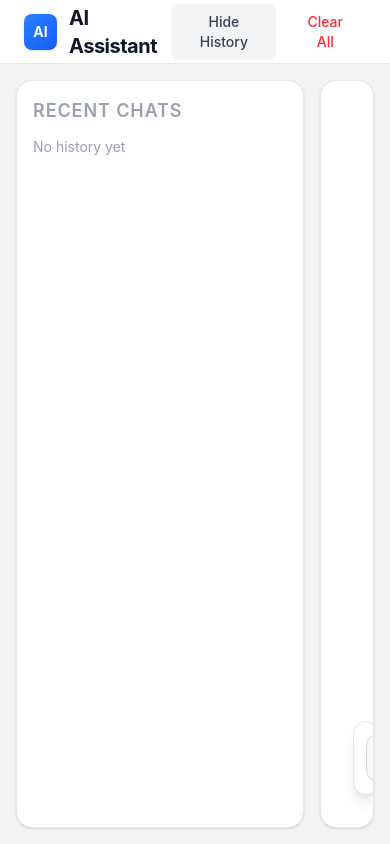
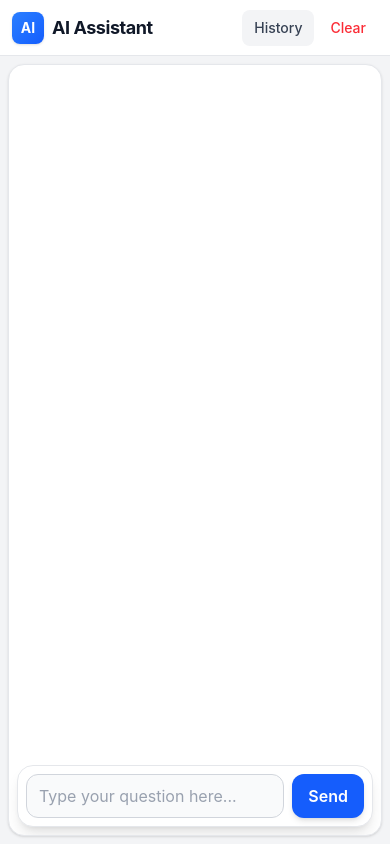
Before and after one commit to Gauravjangra2003/Gemini-Chat-Assistant, a React (Vite) app: page / in a window 390 px wide. Built offline with nearby package versions, Linux system fonts and the light colour scheme.

Commit message:
feat: Add Responsive design

```diff
--- a/src/App.jsx
+++ b/src/App.jsx
@@ -4,16 +4,18 @@ import Sidebar from './components/Sidebar'
 import ChatArea from './components/ChatArea'
 
 function App() {
-  const [showHistory, setShowHistory] = useState(true)
+  const [showHistory, setShowHistory] = useState(
+    () => window.matchMedia('(min-width: 768px)').matches
+  )
 
   return (
-    <div className="h-screen flex flex-col bg-gray-100">
+    <div className="h-dvh flex flex-col bg-gray-100">
       <Header
         showHistory={showHistory}
         onToggleHistory={() => setShowHistory((prev) => !prev)}
       />
-      <div className="flex-1 min-h-0 flex gap-4 p-4">
-        {showHistory && <Sidebar />}
+      <div className="flex-1 min-h-0 flex gap-4 p-2 sm:p-4">
+        {showHistory && <Sidebar onClose={() => setShowHistory(false)} />}
         <ChatArea />
       </div>
     </div>
--- a/src/components/ChatInput.jsx
+++ b/src/components/ChatInput.jsx
@@ -1,13 +1,13 @@
 function ChatInput() {
   return (
-    <div className="px-8 pb-8 pt-4">
-      <div className="max-w-3xl mx-auto bg-white rounded-2xl shadow-lg border border-gray-200 p-3 flex items-center gap-3">
+    <div className="px-2 pb-2 pt-2 sm:px-8 sm:pb-8 sm:pt-4">
+      <div className="max-w-3xl mx-auto bg-white rounded-2xl shadow-lg border border-gray-200 p-2 sm:p-3 flex items-center gap-2 sm:gap-3">
         <input
-          className="flex-1 h-12 px-4 rounded-xl border border-gray-300 bg-gray-50 text-gray-800 placeholder-gray-400 text-base text-left outline-none focus:bg-white focus:border-blue-500 focus:ring-4 focus:ring-blue-100 transition"
+          className="flex-1 min-w-0 h-11 sm:h-12 px-3 sm:px-4 rounded-xl border border-gray-300 bg-gray-50 text-gray-800 placeholder-gray-400 text-base text-left outline-none focus:bg-white focus:border-blue-500 focus:ring-4 focus:ring-blue-100 transition"
           type="text"
           placeholder="Type your question here..."
         />
-        <button className="h-12 px-7 rounded-xl bg-blue-600 text-white font-semibold text-base shadow-md hover:bg-blue-700 active:scale-95 transition cursor-pointer">
+        <button className="h-11 sm:h-12 px-4 sm:px-7 shrink-0 rounded-xl bg-blue-600 text-white font-semibold text-base shadow-md hover:bg-blue-700 active:scale-95 transition cursor-pointer">
           Send
         </button>
       </div>
--- a/src/components/Header.jsx
+++ b/src/components/Header.jsx
@@ -1,24 +1,26 @@
 function Header({ showHistory, onToggleHistory }) {
   return (
-    <header className="h-16 shrink-0 bg-white border-b border-gray-200 px-6 flex items-center justify-between">
-      <div className="flex items-center gap-3">
-        <div className="w-9 h-9 rounded-lg bg-gradient-to-br from-blue-500 to-blue-600 text-white font-bold text-sm flex items-center justify-center shadow-sm">
+    <header className="h-14 sm:h-16 shrink-0 bg-white border-b border-gray-200 px-3 sm:px-6 flex items-center justify-between gap-2">
+      <div className="flex items-center gap-2 sm:gap-3 min-w-0">
+        <div className="w-8 h-8 sm:w-9 sm:h-9 shrink-0 rounded-lg bg-gradient-to-br from-blue-500 to-blue-600 text-white font-bold text-sm flex items-center justify-center shadow-sm">
           AI
         </div>
-        <h1 className="text-xl font-bold text-gray-900 tracking-tight">AI Assistant</h1>
+        <h1 className="text-lg sm:text-xl font-bold text-gray-900 tracking-tight truncate">AI Assistant</h1>
       </div>
 
-      <div className="flex items-center gap-2">
+      <div className="flex items-center gap-1 sm:gap-2 shrink-0">
         <button
           onClick={onToggleHistory}
-          className="px-4 py-2 rounded-lg bg-gray-100 text-gray-700 text-sm font-medium hover:bg-gray-200 active:scale-95 transition cursor-pointer"
+          className="px-3 sm:px-4 py-2 rounded-lg bg-gray-100 text-gray-700 text-sm font-medium hover:bg-gray-200 active:scale-95 transition cursor-pointer"
         >
-          {showHistory ? 'Hide History' : 'Show History'}
+          <span className="sm:hidden">History</span>
+          <span className="hidden sm:inline">{showHistory ? 'Hide History' : 'Show History'}</span>
         </button>
         <button
-          className="px-4 py-2 rounded-lg text-red-500 text-sm font-medium hover:bg-red-50 active:scale-95 transition cursor-pointer"
+          className="px-3 sm:px-4 py-2 rounded-lg text-red-500 text-sm font-medium hover:bg-red-50 active:scale-95 transition cursor-pointer"
         >
-          Clear All
+          <span className="sm:hidden">Clear</span>
+          <span className="hidden sm:inline">Clear All</span>
         </button>
       </div>
     </header>
--- a/src/components/Sidebar.jsx
+++ b/src/components/Sidebar.jsx
@@ -1,9 +1,24 @@
-function Sidebar() {
+function Sidebar({ onClose }) {
   return (
-    <aside className="w-72 shrink-0 bg-white rounded-2xl border border-gray-200 shadow-sm p-4 overflow-y-auto">
-      <h2 className="text-lg font-semibold text-gray-400 uppercase tracking-wider mb-3">Recent Chats</h2>
-      <p className="text-sm text-gray-400">No history yet</p>
-    </aside>
+    <>
+      <div
+        onClick={onClose}
+        className="fixed inset-0 z-30 bg-black/40 md:hidden"
+      />
+      <aside className="fixed inset-y-0 left-0 z-40 w-72 max-w-[85vw] bg-white shadow-xl p-4 overflow-y-auto md:static md:z-auto md:max-w-none md:shrink-0 md:rounded-2xl md:border md:border-gray-200 md:shadow-sm">
+        <div className="flex items-center justify-between mb-3">
+          <h2 className="text-lg font-semibold text-gray-400 uppercase tracking-wider">Recent Chats</h2>
+          <button
+            onClick={onClose}
+            aria-label="Close history"
+            className="md:hidden w-8 h-8 rounded-lg text-gray-500 hover:bg-gray-100 flex items-center justify-center cursor-pointer"
+          >
+            ✕
+          </button>
+        </div>
+        <p className="text-sm text-gray-400">No history yet</p>
+      </aside>
+    </>
   )
 }
 
```
